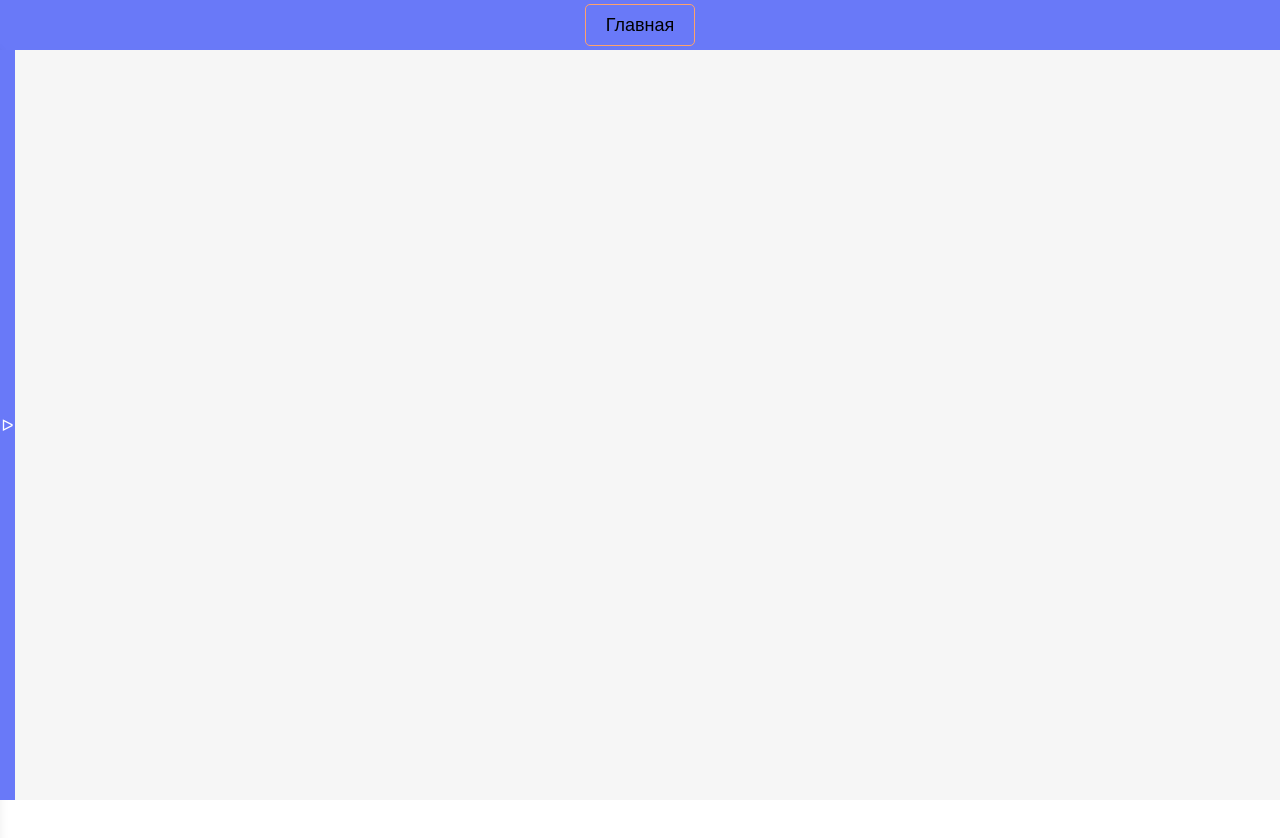
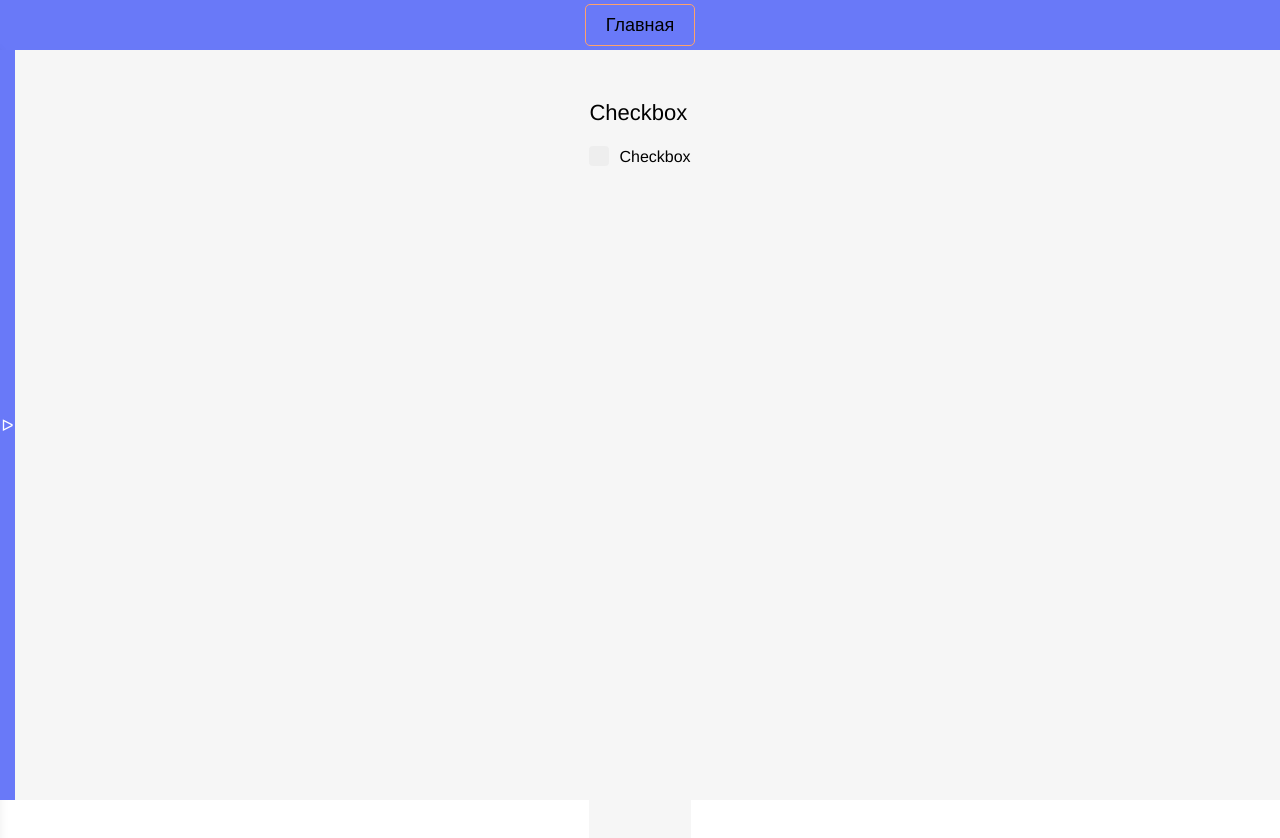
Before and after one commit to Crash2022/Vue-Design, a Vue app: page /checkbox in a window 1280 px wide. Shown: the top 838 px of the page. Before the commit the page ends 800 px from the top, so only its background shows below. Built offline with nearby package versions, Linux system fonts and the light colour scheme.

Commit message:
add: Checkbox empty

```diff
--- a/src/components/Layouts/SidebarLayout.vue
+++ b/src/components/Layouts/SidebarLayout.vue
@@ -25,6 +25,7 @@ const links = ref([
     {name: 'Типография', href: '/typography'},
     {name: 'Кнопки', href: '/buttons'},
     {name: 'Инпуты', href: '/inputs'},
+    {name: 'Чекбокс', href: '/checkbox'},
 ])
 
 // экспорт без setup
--- /dev/null
+++ b/src/pages/CheckboxPage.vue
@@ -0,0 +1,12 @@
+<template>
+    <div class="heading_2">Checkbox</div>
+    <custom-checkbox/>
+</template>
+
+<script setup>
+import CustomCheckbox from "@/shared/ui/CustomUI/CustomCheckbox.vue"
+</script>
+
+<style lang="scss" scoped>
+
+</style>
--- a/src/router/index.ts
+++ b/src/router/index.ts
@@ -3,6 +3,7 @@ import HomePage from '@/pages/HomePage.vue'
 import TypographyPage from "@/pages/TypographyPage.vue"
 import ButtonsPage from "@/pages/ButtonsPage.vue"
 import InputsPage from '@/pages/InputsPage.vue'
+import CheckboxPage from "@/pages/CheckboxPage.vue"
 
 const routes: Array<RouteRecordRaw> = [
   {
@@ -21,6 +22,10 @@ const routes: Array<RouteRecordRaw> = [
     path: '/inputs',
     component: InputsPage
   },
+  {
+    path: '/checkbox',
+    component: CheckboxPage
+  },
 ]
 
 const router = createRouter({
--- /dev/null
+++ b/src/shared/ui/CustomUI/CustomCheckbox.vue
@@ -0,0 +1,79 @@
+<template>
+    <label class="container">
+        <span>{{label}}</span>
+        <input type="checkbox"/>
+        <span class="checkmark"></span>
+    </label>
+</template>
+
+<script setup>
+const props = defineProps({
+    label: {
+        type: String,
+        default: 'Checkbox'
+    }
+})
+</script>
+
+<style lang="scss" scoped>
+.container {
+    position: relative;
+    padding-left: 30px;
+    padding-top: 2px;
+    cursor: pointer;
+    font-size: 16px;
+    -webkit-user-select: none;
+    -moz-user-select: none;
+    -ms-user-select: none;
+    user-select: none;
+}
+
+.container input {
+    position: absolute;
+    opacity: 0;
+    cursor: pointer;
+    height: 0;
+    width: 0;
+}
+
+.container:hover input ~ .checkmark {
+    background-color: #ccc;
+    transition: all .8s ease;
+}
+
+.container input:checked ~ .checkmark {
+    background-color: var(--primary-500);
+    transition: all .8s ease;
+}
+
+.container input:checked ~ .checkmark:after {
+    display: block;
+}
+
+.container .checkmark:after {
+    left: 7px;
+    top: 3px;
+    width: 5px;
+    height: 10px;
+    border: solid white;
+    border-width: 0 2px 2px 0;
+    -ms-transform: rotate(45deg);
+    transform: rotate(45deg);
+}
+
+.checkmark {
+    position: absolute;
+    top: 0;
+    left: 0;
+    height: 20px;
+    width: 20px;
+    background-color: #eee;
+    border-radius: 4px;
+}
+
+.checkmark:after {
+    content: '';
+    position: absolute;
+    display: none;
+}
+</style>
```
